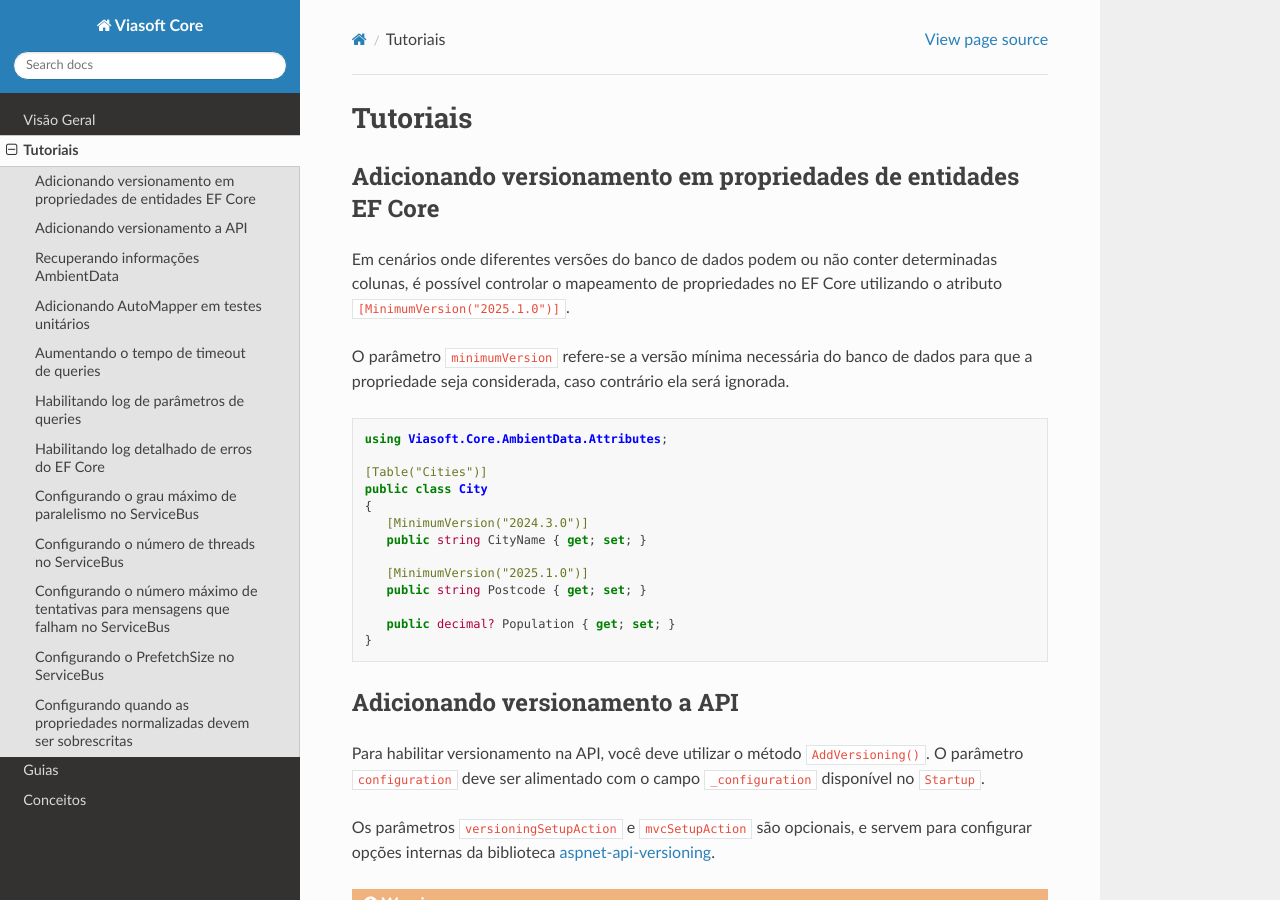
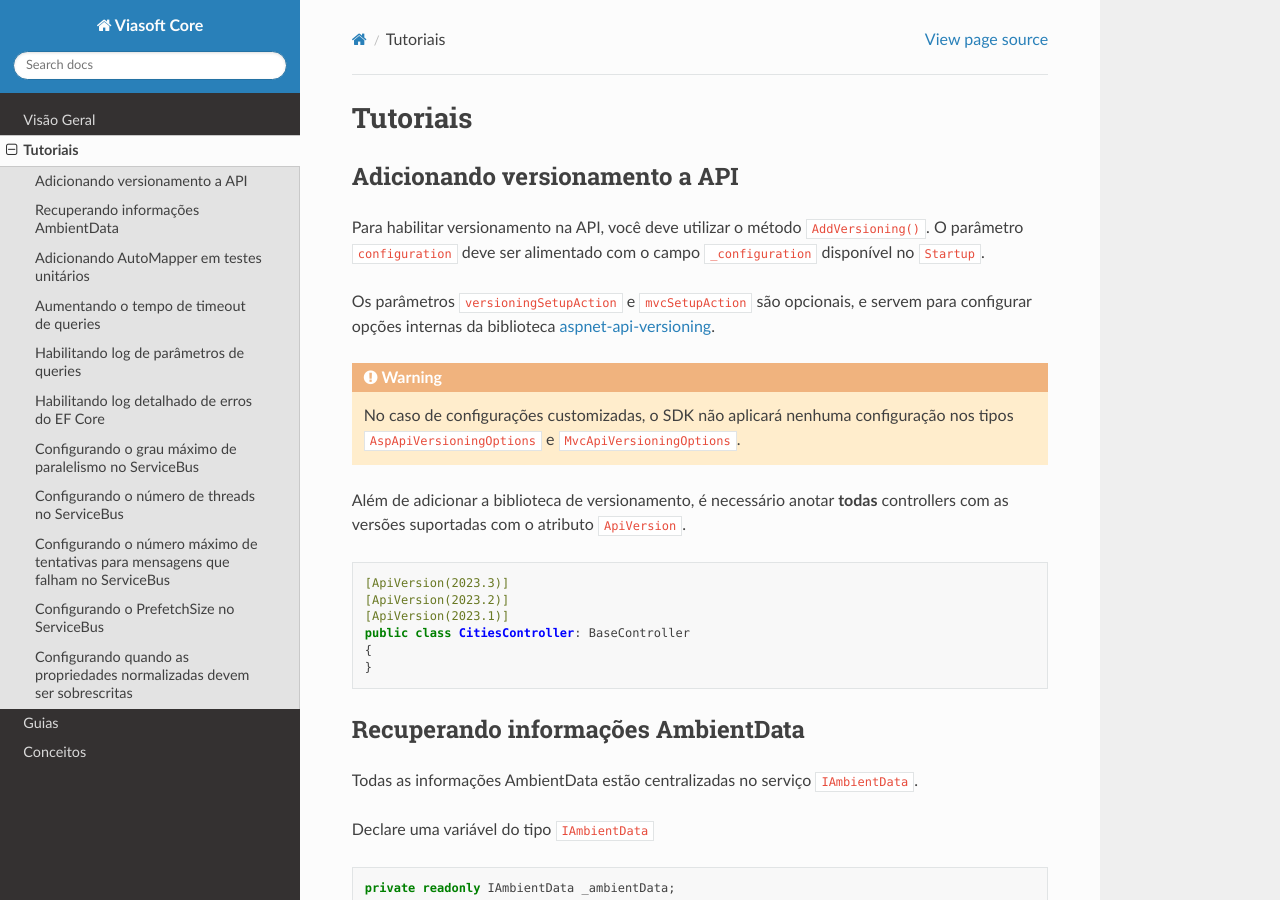
Before and after one commit to viasoftkorp/viasoft-core-docs, a Sphinx documentation site: the page built from docs/source/tutoriais.rst, in a window 1280 px wide and 900 px high. Built offline with Sphinx 7.4.7 and the Read the Docs theme 3.1.0, drawn with Linux system fonts in a browser that asks for light colours; some of the changed text lies outside the part shown.

```diff
--- a/docs/source/tutoriais.rst
+++ b/docs/source/tutoriais.rst
@@ -1,34 +1,10 @@
 Tutoriais
 #########
 
-.. _ef-property-versioning:
-
-Adicionando versionamento em propriedades de entidades EF Core
---------------------------------------------------------------
-
-Em cenários onde diferentes versões do banco de dados podem ou não conter determinadas colunas, é possível controlar o mapeamento de propriedades no EF Core utilizando o atributo ``[MinimumVersion("2025.1.0")]``.
-
-O parâmetro ``minimumVersion`` refere-se a versão mínima necessária do banco de dados para que a propriedade seja considerada, caso contrário ela será ignorada.
-
-.. code-block:: c#
-
-   using Viasoft.Core.AmbientData.Attributes;
-
-   [Table("Cities")]
-   public class City
-   {
-      [MinimumVersion("2024.3.0")]
-      public string CityName { get; set; }
-
-      [MinimumVersion("2025.1.0")]
-      public string Postcode { get; set; }
-
-      public decimal? Population { get; set; }
-   }
+.. _adicionando-automapper-em-testes-unitarios:
 
 Adicionando versionamento a API
 -------------------------------
-.. _aspnet-api-versioning: https://github.com/dotnet/aspnet-api-versioning/
 
 Para habilitar versionamento na API, você deve utilizar o método ``AddVersioning()``.
 O parâmetro ``configuration`` deve ser alimentado com o campo ``_configuration`` disponível no ``Startup``.
--- a/docs/source/visao_geral.rst
+++ b/docs/source/visao_geral.rst
@@ -23,8 +20,6 @@ Melhorias
 * Agora é possível enviar ``CC`` ao enviar um email pelo serviço ``IEmailSender``. Utilize a propriedade ``Cc`` no ``EmailSenderInput``.
 * Agora o proxy pra a controller do Authentication ``AuthenticationProxyController`` expõe a rota ``users/default-image`` responsável por pegar a imagem de placeholder para um usuário que não tem foto.
 * Agora é possível configurar quando os valores de propriedades normalizadas para ``IMustHaveCompany`` e ``IMustHaveLegacyCompany`` podem ser sobrescritas :ref:`configurando-override-property-normalizer`.
-* Agora é possível configurar uma entidade para ignorar campos conforme versão da base :ref:`ef-property-versioning`.
-* Agora o ``ModelCacheKey`` padrão do SDK garante que o modelo EF Core seja cacheado corretamente pela versão do banco, removendo a necessidade de implementar um ``ModelCacheKey``.
 
 Breaking Changes
 ----------------
```
Also changed, not shown: other parts of docs/source/tutoriais.rst (+3 -3 lines), other parts of docs/source/visao_geral.rst (+0 -3 lines).
